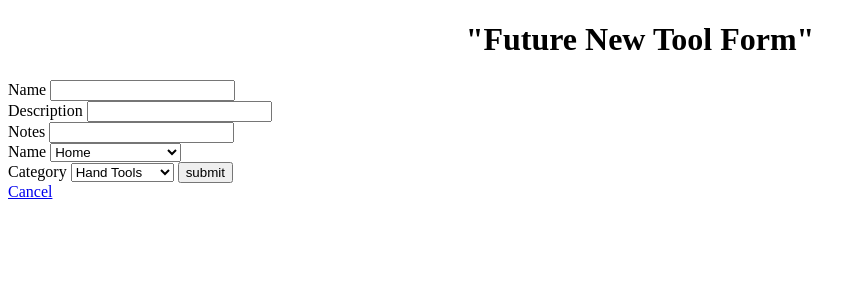
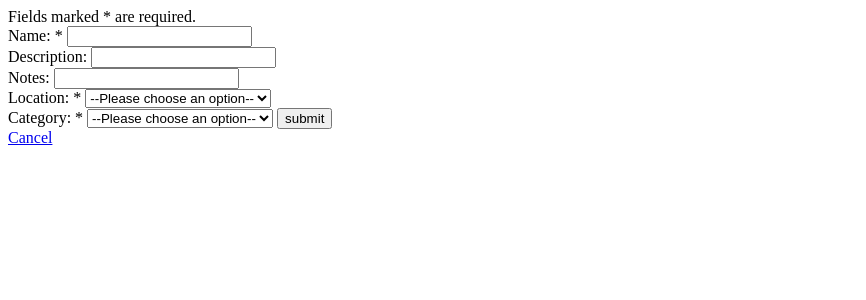
Before and after one commit to isaac-friedman/tool-library, a Flask app: page /tools/new/ in a window 1280 px wide. Shown: the top 300 px of the page, without its empty margins (0-866 px from the left). Run offline with Flask 2, Linux system fonts and the light colour scheme.

Commit message:
feat: Minor improvements to form frontend

```diff
--- a/templates/new.html
+++ b/templates/new.html
@@ -5,25 +5,27 @@
         <title></title>
     </head>
     <body>
-        <center><h1>"Future New Tool Form"</center></h1>
+        <label for="new_tool">Fields marked * are required.</label>
         <form id="new_tool" method='POST' action='{{url_for('new')}}'>
             <!--TEMPORARY!! DELETE NEXT LINE AFTER LOGIN SYSTEM IS IMPLEMENTED-->
             <input type=hidden name="user_id" value=1 />
-            <label for="name">Name</label>
-            <input type="text" id="name" name="name"/><br/>
-            <label for="description">Description</label>
+            <label for="name">Name: *</label>
+            <input required type="text" id="name" name="name"/><br/>
+            <label for="description">Description: </label>
             <input type="text" id="description" name="description"/><br/>
-            <label for="notes">Notes</label>
+            <label for="notes">Notes: </label>
             <input type="textarea" id="notes" name="notes"/></br>
-            <label for="location">Name</label>
-            <select id="location" form=new_tool name="location">
+            <label for="location">Location: *</label>
+            <select required id="location" form=new_tool name="location">
+                <option value="">--Please choose an option--</option>
                 <option value=1>Home</option>
                 <option value=2>Work</option>
                 <option value=3>On Loan</option>
                 <option value=4>Unknown (default)</option>
             </select> <br />
-            <label for="category">Category</label>
-            <select id="category" form=new_tool name="category">
+            <label for="category">Category: *</label>
+            <select required id="category" form=new_tool name="category">
+                <option value="">--Please choose an option--</option>
                 <option value=1>Hand Tools</option>
                 <option value=2>Carpentry</option>
                 <option value=3>Woodworking</option>
```
